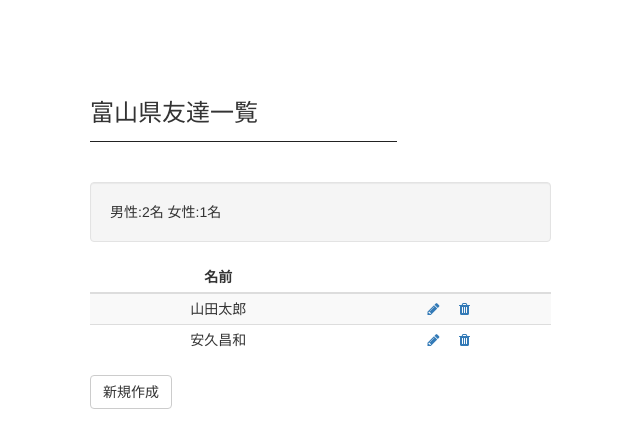
After one commit to ccm-koakuma/fresys, a PHP site: page /design/show.html in a window 1280 px wide. The commit adds this page. Shown: the top 448 px of the page, without its empty margins (166-806 px from the left). Run offline with PHP 8.4, Linux system fonts and the light colour scheme.

Commit message:
add each prefecture list of friend page

```diff
--- a/assets/css/style.css
+++ b/assets/css/style.css
@@ -26,3 +26,6 @@
   width: 30%;
   text-align: center;
 }
+.well{
+  width: 60%;
+}
--- /dev/null
+++ b/design/show.html
@@ -0,0 +1,46 @@
+<!DOCTYPE html>
+<html>
+  <head>
+    <meta charset="utf-8">
+    <title>都道府県お友達システム</title>
+
+    <link rel="stylesheet" href="../assets/css/bootstrap.css">
+    <link rel="stylesheet" href="../assets/font-awesome/css/font-awesome.css">
+    <link rel="stylesheet" href="../assets/css/style.css">
+  </head>
+  <body>
+    <div class="contents">
+      <div class="contents_title">
+        <h1>富山県友達一覧</h1>
+      </div>
+      <div class="well">
+        男性:2名 女性:1名
+      </div>
+      <table class="table table-striped table-hover table-condensed">
+        <thead>
+          <tr>
+            <th><div class="text-center">名前</div></th>
+            <th></th>
+          </tr>
+        </thead>
+        <tbody>
+          <tr>
+            <td>山田太郎</td>
+            <td>
+              <a href="edit.html"><i class="fa fa-pencil"></i></a>&nbsp;&nbsp;&nbsp;&nbsp;
+              <a href="javascript:void(0);" onclick="destroy();"><i class="fa fa-trash"></i></a>
+            </td>
+          </tr>
+          <tr>
+            <td>安久昌和</td>
+            <td>
+              <a href="edit.html"><i class="fa fa-pencil"></i></a>&nbsp;&nbsp;&nbsp;&nbsp;
+              <a href="javascript:void(0);" onclick="destroy();"><i class="fa fa-trash"></i></a>
+            </td>
+          </tr>
+        </tbody>
+      </table>
+      <input type="button" class="btn btn-default" value="新規作成" onClick="location.href='new.html'">
+    </div>
+  </body>
+</html>
```
